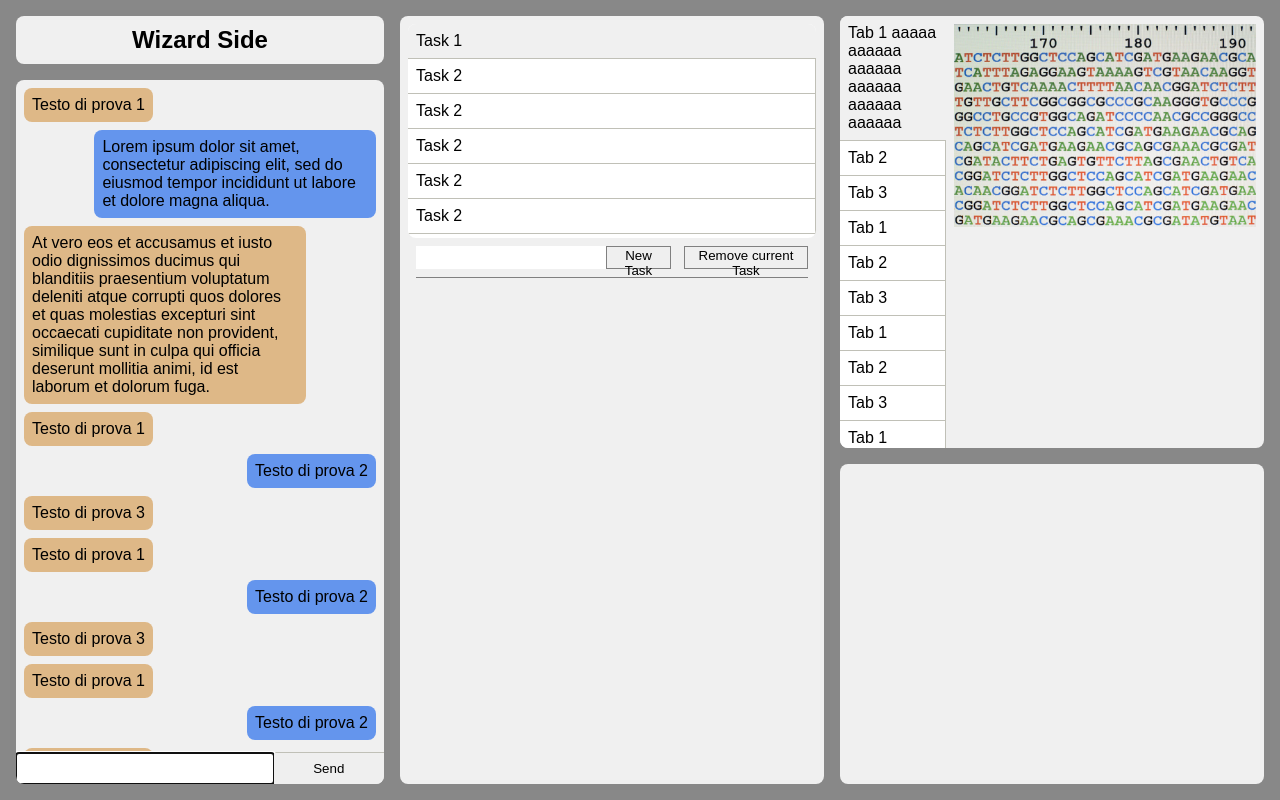
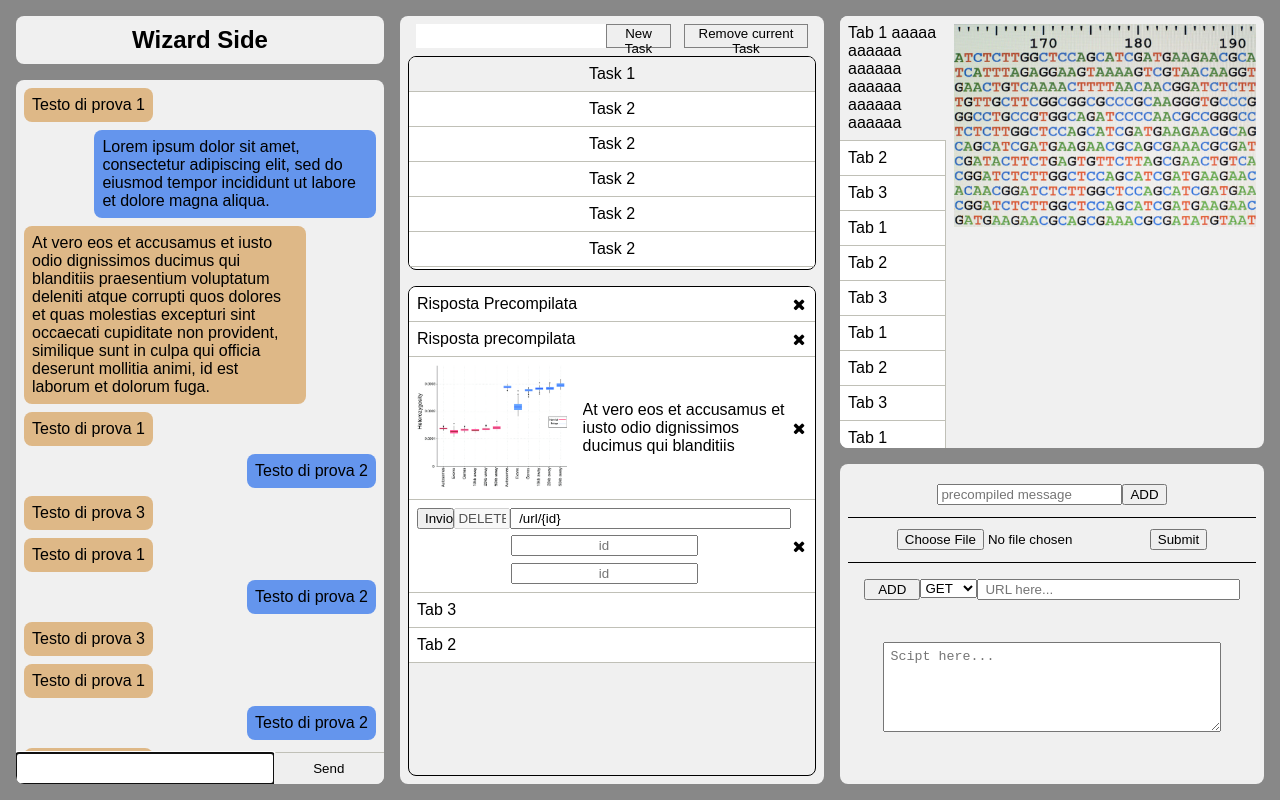
Before and after one commit to RiccardoColella/DNAlogue, a website: page public/new_interface/researcher.html in a window 1280 px wide. Drawn offline with Linux system fonts and the light colour scheme.

Commit message:
Finished HTML+CSS

```diff
--- a/public/new_interface/researcher.html
+++ b/public/new_interface/researcher.html
@@ -55,7 +55,7 @@
             </form>
         </div>
         <div class="child-tasks child-container">
-            <ul class="tab-selector tasks-selector">
+            <ul class="tasks-selector tab-selector">
                 <li class="selected">Task 1</li>
                 <li>Task 2</li>
                 <li>Task 2</li>
@@ -71,9 +71,24 @@
                 <button class="remove-task-button">Remove current Task</button>
             </form>
 
-            <div class="tasks-content">
+            <ul class="task-content tab-selector">
+                <li>Risposta Precompilata<span class="fa fa-close close-button"></span></li>
+                <li>Risposta precompilata<span class="fa fa-close close-button"></span></li>
+                <li><img src="./images/genomic_3.png" alt=""><span class="image-description">At vero eos et accusamus et iusto odio dignissimos ducimus qui blanditiis</span><span class="fa fa-close close-button"></span></li>
+                <li>
+                    <form action="">
+                        <button name="callButton">Invio</button>
+                        <input type="text" name="callMethod" value="DELETE" disabled>
+                        <input type="text" name="callUrl" value="/url/{id}" readonly>
+                        <input type="text" name="callParam" placeholder="id">
+                        <input type="text" name="callParam" placeholder="id">
+                    </form>
+                    <span class="fa fa-close close-button"></span>
+                </li>
+                <li>Tab 3</li>
+                <li>Tab 2</li>
+            </ul>
 
-            </div>
         </div>
         <div class="child-tabs child-container">
             <ul class="tab-selector">
@@ -118,7 +133,27 @@
                 <img src="./images/genomic_1.jpg" alt="">
             </div>
         </div>
-        <div class="child-task-manager child-container"></div>
+        <div class="child-task-manager child-container">
+            <form class="new-precompiled" action="">
+                <input type="text" name="precompiled" placeholder="precompiled message">
+                <button name="precompiled-button">ADD</button>
+            </form>
+            <form class="new-image" action="">
+                <input type="file" name="image-choose">
+                <input type="submit" name="image-button">
+            </form>
+            <form class="new-APICall" action="">
+                <button name="API-button">ADD</button>
+                <select name="api-method">
+                    <option value="get">GET</option>
+                    <option value="post">POST</option>
+                    <option value="put">PUT</option>
+                    <option value="delete">DELETE</option>
+                  </select>
+                <input type="text" name="API-url" placeholder="URL here...">
+                <textarea name="API-script" rows="5" placeholder="Scipt here..."></textarea>
+            </form>
+        </div>
     </div>
 </body>
 </html>
--- a/public/new_interface/styles/main-style.css
+++ b/public/new_interface/styles/main-style.css
@@ -171,7 +171,7 @@ body {
     background-color: #eee;
 }
 
-.tab-selector span {
+.tab-selector span.close-button {
     padding: 0.3em;
     margin-right: 0.3em;
     cursor: pointer;
@@ -181,7 +181,7 @@ body {
     transform: translate(0%, -50%);
 }
 
-.tab-selector span:hover {
+.tab-selector span.close-button:hover {
     background: #bbb;
 }
 
--- a/public/new_interface/styles/researcher-specific.css
+++ b/public/new_interface/styles/researcher-specific.css
@@ -35,10 +35,10 @@ body {
 
     display: grid;
     grid-template-columns: auto;
-    grid-template-rows: 30% 2em auto;
+    grid-template-rows: 2em 30% auto;
     grid-template-areas:
+        "tasks-newtask"
         "tasks-selector"
-        "tasks-newtask"
         "task-content";
 }
 
@@ -48,6 +48,19 @@ body {
 
 .child-task-manager {
     grid-area: task-manager;
+    padding: 0.5em;
+
+    display: grid;
+    grid-template-columns: auto;
+    grid-template-rows: 15% 15% auto;
+    grid-template-areas:
+        "new-precompiled"
+        "new-image"
+        "new-APICall";
+}
+
+.child-task-manager::-webkit-scrollbar { /* remove scrollbar */
+    display: none;
 }
 
 /*  CHAT ------------------------------------------------------------------------*/
@@ -69,8 +82,14 @@ body {
     grid-area: tasks-selector;
     margin: 0.5em;
     border-radius: 0.5em;
+    border: thin solid black;
 
     background-color: white;
+    text-align: center;
+}
+
+.tasks-selector li {
+border-right: none; /* remove bordr introduced by tab-selector class*/
 }
 
 .tasks-newtask {
@@ -81,8 +100,8 @@ body {
     height: 100%;
     margin-left: 1em;
     margin-right: 1em;
-    padding-bottom: 0.5em;
-    border-bottom: thin solid gray;
+    padding-top: 0.5em;
+
 }
 
 .tasks-newtask input {
@@ -105,6 +124,123 @@ body {
     background-color: rgb(202, 202, 202);
 }
 
+/*  Tasks content */
+
 .task-content {
     grid-area: task-content ;
+    margin: 0.5em;
+    border-radius: 0.5em;
+    border: thin solid black;
 }
+
+.task-content li {
+    padding-right: 1.5em;
+    border-right: none; /* remove bordr introduced by tab-selector class*/
+}
+
+.task-content span.close-button {
+    padding: 0.3em;
+    margin-right: 0.3em;
+    cursor: pointer;
+    position: absolute;
+    top: 50%;
+    right: 0%;
+    transform: translate(0%, -50%);
+}
+
+.task-content span.close-button:hover {
+    background: #bbb;
+}
+
+.task-content img {
+    max-width: 40%;
+}
+
+.task-content span.image-description {
+    margin-left: 1em;
+    position: absolute;
+    top: 50%;
+    transform: translate(0%, -50%);
+    max-width: 50%;
+    max-height: 100%;
+    overflow: hidden;
+}
+
+.task-content form {
+    display: flex;
+    flex-wrap: wrap;
+    justify-content: center;
+}
+
+.task-content button[name=callButton] {
+    width: 10%;
+}
+
+.task-content input[name=callMethod] {
+    text-align: center;
+    width: 15%;
+}
+
+.task-content input[name=callUrl] {
+    padding-left: 0.5em;
+    padding-right: 0.5em;
+    width: 75%;
+}
+
+.task-content input[name=callParam] {
+    text-align: center;
+    width: 50%;
+    margin-left: 25%;
+    margin-right: 25%;
+    margin-top: .5em;
+}
+
+/*  TASK MANAGER     ----------------------------------------------------------------*/
+
+.new-precompiled {
+    grid-area: new-precompiled;
+    border-bottom: thin solid black;
+    display: flex;
+    align-items: center;
+    justify-content: center;
+}
+
+.new-image {
+    grid-area: new-image;
+    display: flex;
+    align-items: center;
+    justify-content: center;
+    border-bottom: thin solid black;
+}
+
+.new-APICall {
+    grid-area: new-APICall;
+    display: flex;
+    flex-wrap: wrap;
+    align-items: flex-start;
+    justify-content: center;
+    padding: 1em;
+}
+
+
+.new-APICall button[name=API-button] {
+    text-align: center;
+    width: 15%;
+}
+
+.new-APICall select[name=api-method] {
+    width: 15%;
+}
+
+.new-APICall input[name=API-url] {
+    width: 70%;
+    padding-left: 0.5em;
+    padding-right: 0.5em;
+}
+
+.new-APICall textarea[name=API-script] {
+    width: 90%;
+    padding: .5em;
+    margin-top: 1em;
+    resize: vertical;
+}
```
Also changed, not shown: public/new_interface/user.html (+2 -2 lines).
